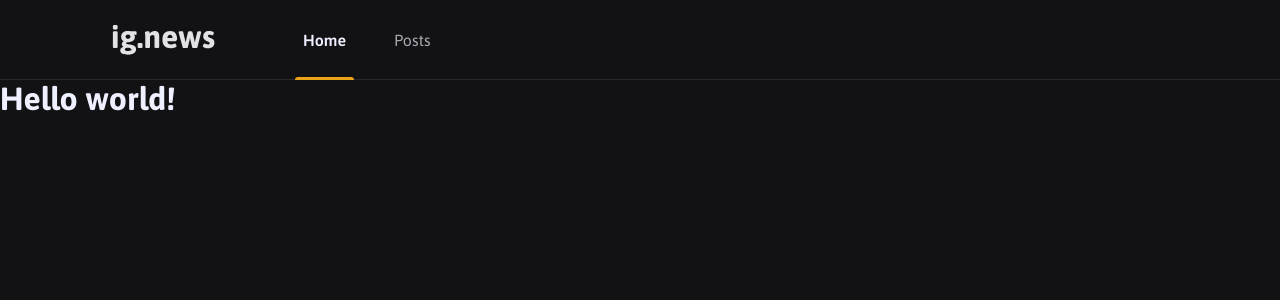
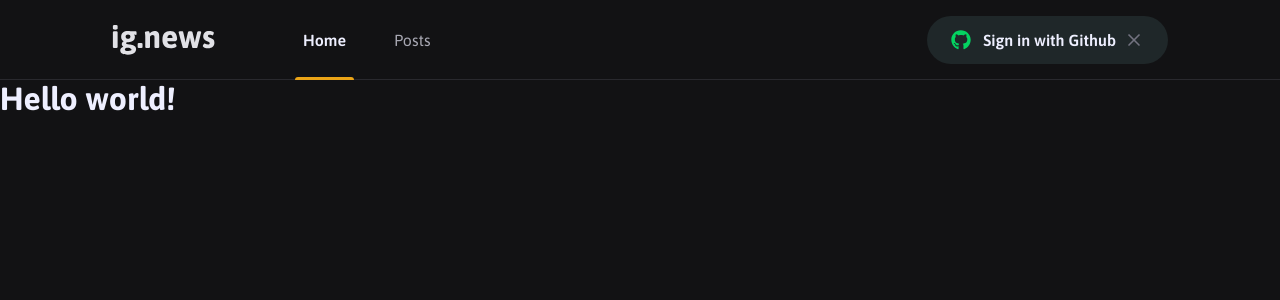
Before and after one commit to JFMacedo/ignews, a Next.js app: page / in a window 1280 px wide. Shown: the top 300 px of the page. Built offline with nearby package versions, Linux system fonts and the light colour scheme.

Commit message:
:package: added component: SignInButton

```diff
--- a/package.json
+++ b/package.json
@@ -11,6 +11,7 @@
     "next": "10.0.9",
     "react": "17.0.2",
     "react-dom": "17.0.2",
+    "react-icons": "^4.2.0",
     "sass": "^1.32.8"
   },
   "devDependencies": {
--- a/src/components/Header/index.tsx
+++ b/src/components/Header/index.tsx
@@ -1,3 +1,5 @@
+import { SignInButton } from '../SignInButton';
+
 import styles from './styles.module.scss';
 
 export function Header() {
@@ -9,6 +11,7 @@
           <a href="" className={ styles.active }>Home</a>
           <a href="">Posts</a>
         </nav>
+        <SignInButton />
       </div>
     </header>
   );
--- a/src/components/Header/styles.module.scss
+++ b/src/components/Header/styles.module.scss
@@ -49,4 +49,8 @@
       }
     }
   }
+
+  button {
+    margin-left: auto;
+  }
 }
--- /dev/null
+++ b/src/components/SignInButton/index.tsx
@@ -0,0 +1,27 @@
+import { FaGithub } from 'react-icons/fa';
+import { FiX } from 'react-icons/fi';
+
+import styles from './styles.module.scss';
+
+export function SignInButton() {
+  const isUserLoggedIn = true;
+
+  return isUserLoggedIn ? (
+    <button
+      type="button"
+      className={ styles.signInButton }
+    >
+      <FaGithub color="#04D361" />
+      Sign in with Github
+      <FiX color="#737380" className={ styles.closeIcon } />
+    </button>
+  ) : (
+    <button
+      type="button"
+      className={ styles.signInButton }
+    >
+      <FaGithub color="#EBA417" />
+      Sign in with Github
+    </button>
+  )
+};
--- /dev/null
+++ b/src/components/SignInButton/styles.module.scss
@@ -0,0 +1,30 @@
+.signInButton {
+  display: flex;
+  align-items: center;
+  justify-content: center;
+  height: 3rem;
+  padding: 0 1.5rem;
+  font-weight: 600;
+  border-radius: 3rem;
+  border: none;
+  color: var(--white);
+  background-color: var(--gray-850);
+  transition: filter 200ms;
+
+  svg {
+    width: 1.25rem;
+    height: 1.25rem;
+  }
+
+  svg:first-child {
+    margin-right: 0.75rem;
+  }
+
+  svg.closeIcon {
+    margin-left: 0.5rem;
+  }
+
+  &:hover {
+    filter: brightness(0.8);
+  }
+}
--- a/src/styles/global.scss
+++ b/src/styles/global.scss
@@ -3,6 +3,7 @@
   --gray-050: #E1E1E6;
   --gray-300: #A8A8B3;
   --gray-800: #29292E;
+  --gray-850: #1F2729;
   --gray-900: #121214;
   --cyan-500: #61DAFB;
   --yellow-500: #EBA417;
```
Also changed, not shown: 1 other file (tests, documents, lock files or other folders).
